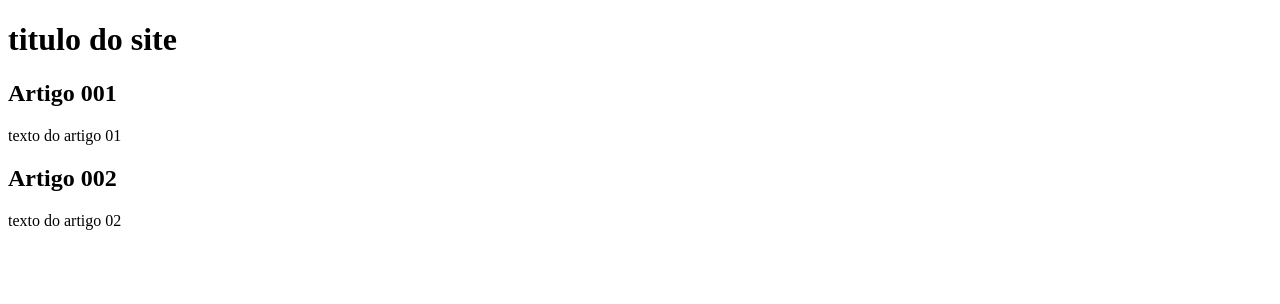
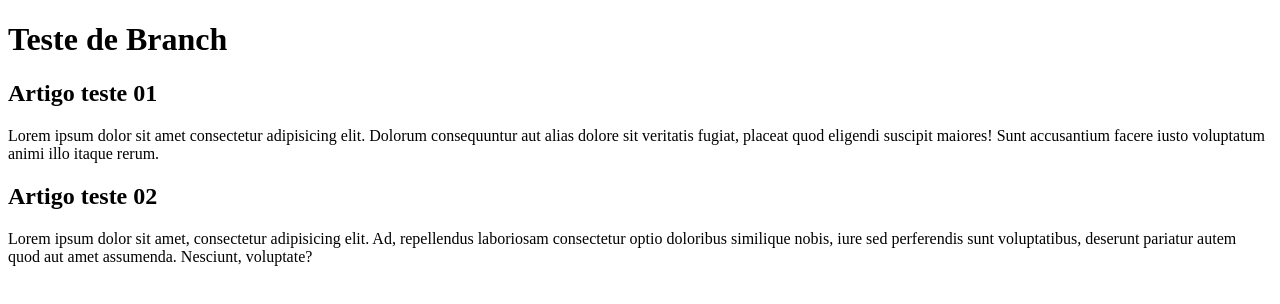
Before and after one commit to wrenato/projeto-site, a plain HTML site: page index.html in a window 1280 px wide. Drawn offline with Linux system fonts and the light colour scheme.

Commit message:
Start conteudo

```diff
--- a/index.html
+++ b/index.html
@@ -8,15 +8,15 @@
 <body>
   <main>
     <head>
-      <h1>titulo do site</h1>
+      <h1>Teste de Branch</h1>
     </head>
     <article>
-      <h2>Artigo 001</h2>
-      <p>texto do artigo 01</p>
+      <h2>Artigo teste 01</h2>
+      <p>Lorem ipsum dolor sit amet consectetur adipisicing elit. Dolorum consequuntur aut alias dolore sit veritatis fugiat, placeat quod eligendi suscipit maiores! Sunt accusantium facere iusto voluptatum animi illo itaque rerum.</p>
     </article>
     <article>
-      <h2>Artigo 002</h2>
-      <p>texto do artigo 02</p>
+      <h2>Artigo teste 02</h2>
+      <p>Lorem ipsum dolor sit amet, consectetur adipisicing elit. Ad, repellendus laboriosam consectetur optio doloribus similique nobis, iure sed perferendis sunt voluptatibus, deserunt pariatur autem quod aut amet assumenda. Nesciunt, voluptate?</p>
     </article>
   </main>
 </body>
```
